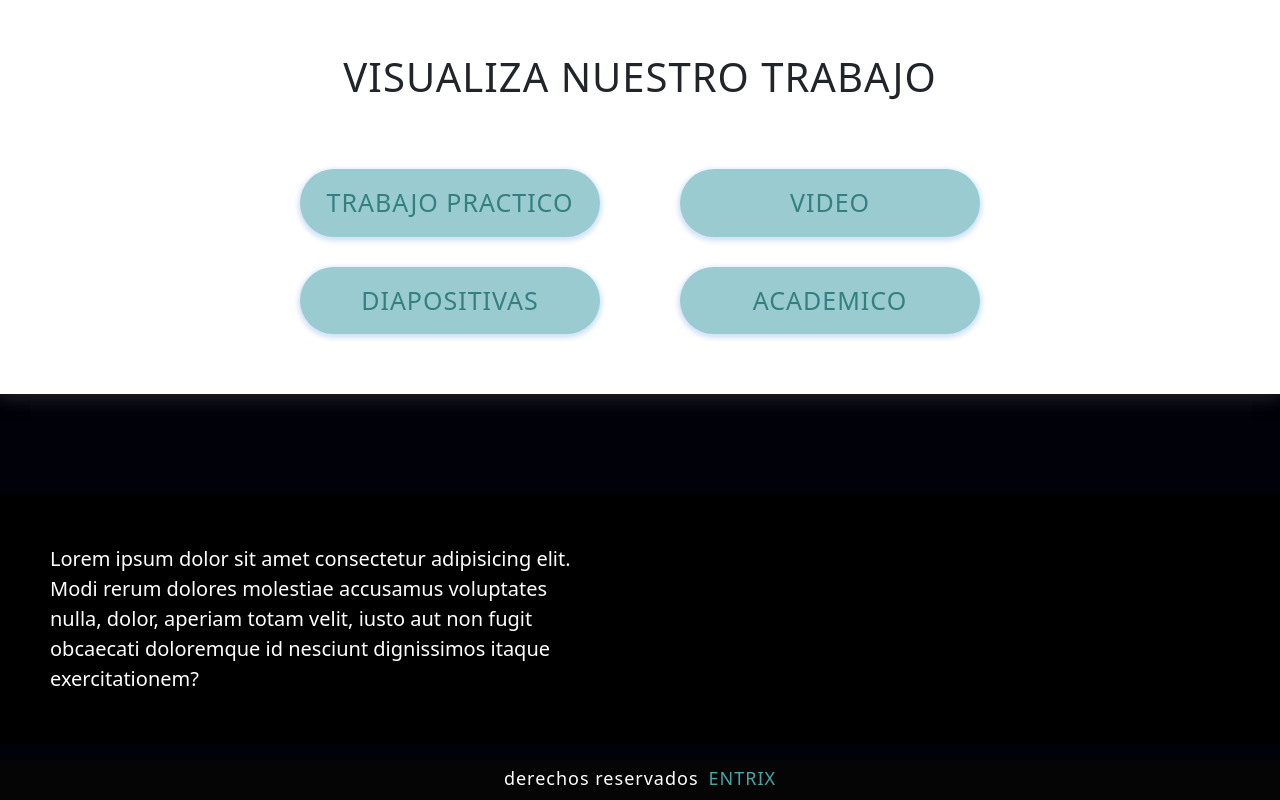
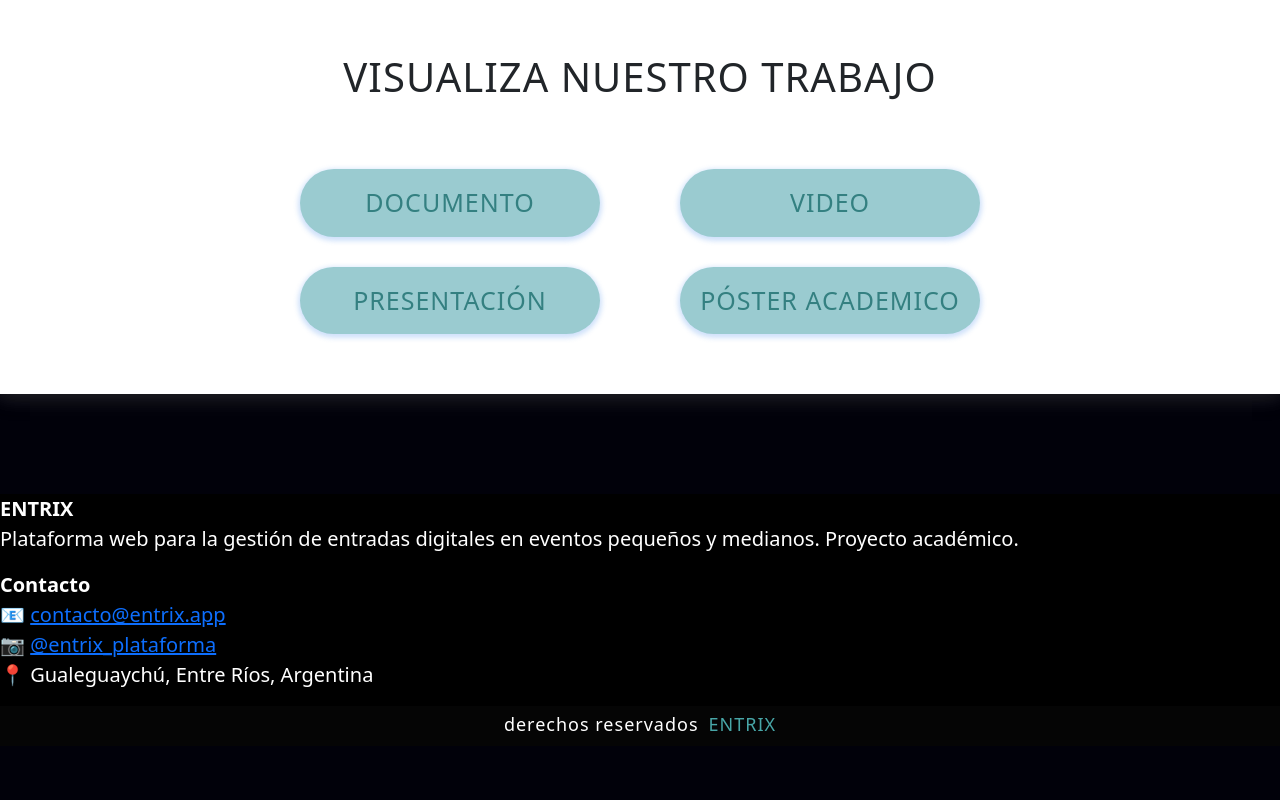
Before and after one commit to DaianaCardinaux/ENTRIX, a plain HTML site: page index.html in a window 1280 px wide. Shown: the part 1508-2308 px from the top of the page. After the commit the page ends 2254 px from the top, so only its background shows below. Drawn offline with nearby package versions, Linux system fonts and the light colour scheme.

Commit message:
footer listo

```diff
--- a/index.html
+++ b/index.html
@@ -66,13 +66,13 @@
             <h1 class="linkTitulo">VISUALIZA NUESTRO TRABAJO</h1>
                 <div class="containerLink">
                     <div class="columna">
-                        <a class="link" href="#">TRABAJO PRACTICO</a>
-                        <a class="link" href="#">DIAPOSITIVAS</a>
+                        <a class="link" href="#">DOCUMENTO</a>
+                        <a class="link" href="#">PRESENTACIÓN</a>
                     </div>
 
                     <div class="columna">
                         <a class="link" href="./pages/video.html">VIDEO</a>
-                        <a class="link" href="./pages/academico.html">ACADEMICO</a>
+                        <a class="link" href="./pages/academico.html">PÓSTER ACADEMICO</a>
                     </div>
                 </div>
         </div>
@@ -80,7 +80,14 @@
 
     <footer>
         <div class="footerContainer">
-            <p class="parrafoFooter">Lorem ipsum dolor sit amet consectetur adipisicing elit. Modi rerum dolores molestiae accusamus voluptates nulla, dolor, aperiam totam velit, iusto aut non fugit obcaecati doloremque id nesciunt dignissimos itaque exercitationem?</p>
+            <p><strong>ENTRIX</strong><br>
+            Plataforma web para la gestión de entradas digitales en eventos pequeños y medianos. Proyecto académico.</p>
+
+            <p><strong>Contacto</strong><br>
+            📧 <a href="mailto:contacto@entrix.app">contacto@entrix.app</a><br>
+            📷 <a href="https://instagram.com/entrix_plataforma" target="_blank">@entrix_plataforma</a><br>
+            📍 Gualeguaychú, Entre Ríos, Argentina</p>
+
             <div class="footerAbajo">
                 <p class="derechosTitulo">derechos reservados</p>
                 <p class="derechosTitulo entrixFooter">ENTRIX</p>
```
Also changed, not shown: pages/FAQ.html (+8 -1 lines), pages/academico.html (+8 -1 lines), pages/contacto.html (+8 -1 lines).
